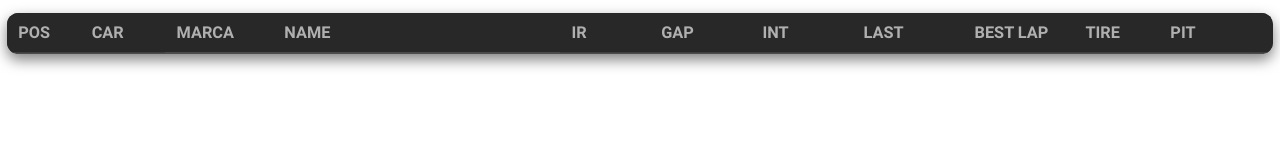
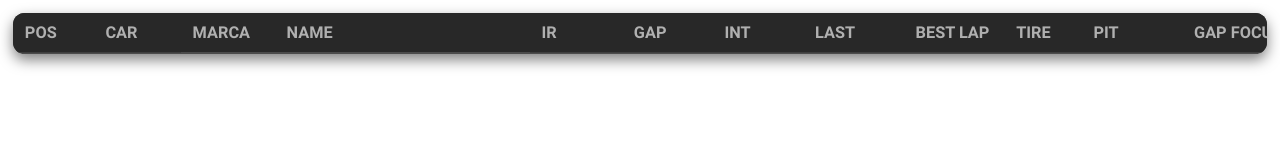
Before and after one commit to BastianBenitez/CustomStanding, a plain HTML site: page index.html in a window 1280 px wide. Drawn offline with Linux system fonts and the light colour scheme; no server answers; some icons are missing.

Commit message:
Add GAP FOCUS column to standings table
Add a new "GAP FOCUS" column showing last-lap gap relative to the focused car. JS: compute focusLastLap, derive gap value and up/down CSS class, insert value into each row and use "-" when unavailable; increase table colspan for separator. HTML: add header TH for the new column. CSS: add .col-gap-focus width and gap-up/down color classes and adjust several column widths (pos, logo, name, gap, int, last, best, tire, pit) for layout balance.

```diff
--- a/app.js
+++ b/app.js
@@ -677,6 +677,7 @@ function renderTable() {
   const playerLastLap = telemetryData.get(playerCarIdx)?.lastLapRaw || 0;
 
   const focusCarIdx = camCarIdx >= 0 ? camCarIdx : playerCarIdx;
+  const focusLastLap = telemetryData.get(focusCarIdx)?.lastLapRaw || -1;
 
   // Identificar si es carrera para el cálculo de Gaps
   const isRace = window.sessionType
@@ -761,6 +762,16 @@ function renderTable() {
     // Last Lap
     let lastLapStr = formatTime(state.lastLapRaw);
 
+    // Gap to focus car based on last lap
+    let gapFocusStr = "-";
+    let gapFocusClass = "";
+    if (focusLastLap > 0 && state.lastLapRaw > 0) {
+      const diff = state.lastLapRaw - focusLastLap;
+      gapFocusStr = Math.abs(diff).toFixed(1);
+      if (diff < 0) gapFocusClass = "gap-focus-up";
+      else if (diff > 0) gapFocusClass = "gap-focus-down";
+    }
+
     // Best Lap
     let bestStr = formatTime(state.bestLapRaw);
 
@@ -801,7 +812,7 @@ function renderTable() {
     if (showSeparator && originalIndex === separatorIndex) {
       html += `
             <tr class="row-separator">
-                <td colspan="11"></td>
+                <td colspan="12"></td>
             </tr>
         `;
     }
@@ -825,6 +836,7 @@ function renderTable() {
                 <td class="col-best">${bestStr}</td>
                 <td class="col-tire">${tireStr}</td>
                 <td class="col-pit pit-status">${pitStr}</td>
+                <td class="col-gap-focus ${gapFocusClass}">${gapFocusStr}</td>
             </tr>
         `;
   });
--- a/index.html
+++ b/index.html
@@ -28,6 +28,7 @@
             <th class="col-best">BEST LAP</th>
             <th class="col-tire">TIRE</th>
             <th class="col-pit">PIT</th>
+            <th class="col-gap-focus">GAP FOCUS</th>
           </tr>
         </thead>
         <tbody id="standing-tbody">
--- a/style.css
+++ b/style.css
@@ -158,6 +158,7 @@ body {
 .standing-table tbody td.col-car,
 .standing-table tbody td.col-ir,
 .standing-table tbody td.col-gap,
+.standing-table tbody td.col-gap-focus,
 .standing-table tbody td.col-int,
 .standing-table tbody td.col-last,
 .standing-table tbody td.col-best,
@@ -169,7 +170,7 @@ body {
 /* Specific Columns alignment */
 /* Utilizando "em" todas las columnas escalarán a la par de la ventana principal */
 .col-pos {
-  width: 3.1em;
+  width: 3.4em;
   text-align: center;
 } /* Solo POS centrado */
 .col-car {
@@ -177,17 +178,17 @@ body {
   text-align: left;
 }
 .col-logo {
-  width: 5.2em;
+  width: 4.2em;
   text-align: left;
   overflow: hidden;
   text-overflow: ellipsis;
 }
 .col-pilot,
 .col-name {
-  width: 16.2em;
+  width: 13.8em;
   overflow: hidden;
   text-overflow: ellipsis;
-  max-width: 16.2em;
+  max-width: 13.8em;
   text-align: left;
 }
 .col-ir {
@@ -195,27 +196,39 @@ body {
   text-align: left;
 }
 .col-gap {
-  width: 4.8em;
+  width: 4em;
   text-align: left;
 }
+.col-gap-focus {
+  width: 3.6em;
+  text-align: left;
+}
+
+.gap-focus-up {
+  color: var(--theme-prec-up);
+}
+
+.gap-focus-down {
+  color: var(--theme-prec-down);
+}
 .col-int {
-  width: 4.8em;
+  width: 4em;
   text-align: left;
 }
 .col-last {
-  width: 5.4em;
+  width: 4.6em;
   text-align: left;
 }
 .col-best {
-  width: 5.4em;
+  width: 4.6em;
   text-align: left;
 }
 .col-tire {
-  width: 3.8em;
+  width: 3.2em;
   text-align: left;
 }
 .col-pit {
-  width: 5.6em;
+  width: 4.6em;
   text-align: left;
 }
 
```
